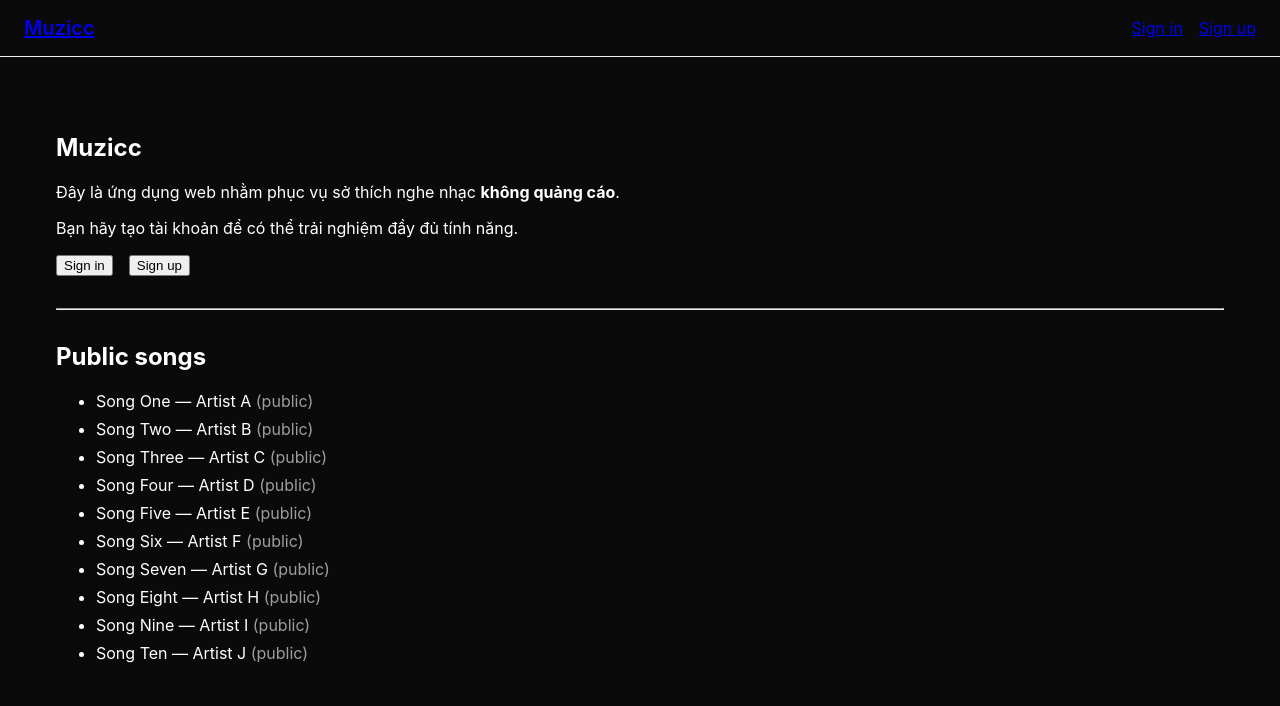
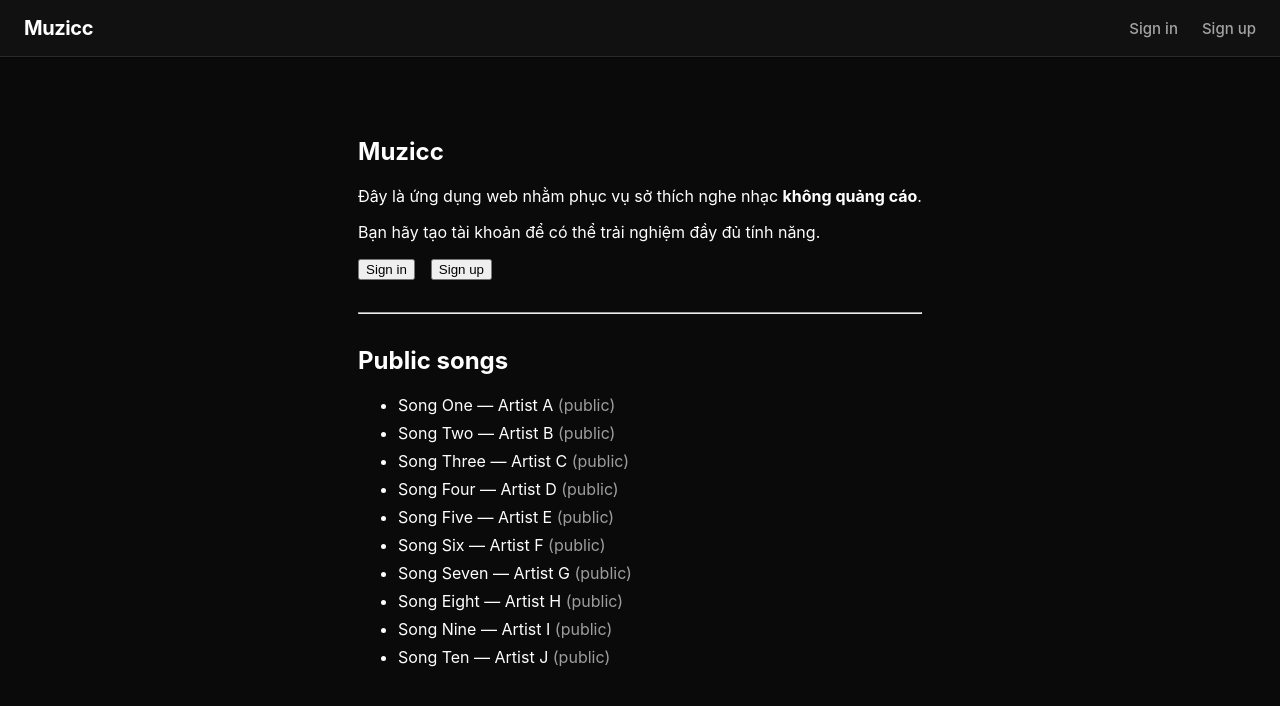
Before and after one commit to taipham2710/Muzicc, a React app in the folder frontend/: page / in a window 1280 px wide. Shown: the top 706 px of the page. Built offline with nearby package versions, Linux system fonts and the light colour scheme; the HTML template or start-up script is replaced by a standard one.

Commit message:
style(PublicLayout): use design system CSS variables

```diff
--- a/frontend/src/layouts/PublicLayout.tsx
+++ b/frontend/src/layouts/PublicLayout.tsx
@@ -1,34 +1,79 @@
 import { Link, Outlet } from "react-router-dom";
+import { useLocation } from "react-router-dom";
+import ToastContainer from "../components/ToastContainer";
+import GlobalAudioPlayer from "../components/GlobalAudioPlayer";
 
 export default function PublicLayout() {
+  const location = useLocation();
+  const isLogin = location.pathname === "/login";
+  const isRegister = location.pathname === "/register";
+
   return (
-    <div className="min-h-screen flex flex-col">
-      {/* Header */}
+    <div
+      style={{
+        minHeight: "100vh",
+        display: "flex",
+        flexDirection: "column",
+        backgroundColor: "var(--bg-base)",
+        color: "var(--text)",
+      }}
+    >
       <header
         style={{
           display: "flex",
           justifyContent: "space-between",
           alignItems: "center",
           padding: "16px 24px",
-          borderBottom: "1px solid #eee",
+          borderBottom: "1px solid var(--border)",
+          backgroundColor: "var(--bg-elevated)",
+          boxShadow: "var(--shadow-sm)",
         }}
       >
-        {/* Left: App name */}
-        <Link to="/" style={{ fontSize: 20, fontWeight: 600 }}>
+        <Link
+          to="/"
+          style={{
+            fontSize: 20,
+            fontWeight: 700,
+            color: "var(--text)",
+            textDecoration: "none",
+            letterSpacing: "-0.02em",
+          }}
+        >
           Muzicc
         </Link>
 
-        {/* Right: Auth actions */}
-        <div style={{ display: "flex", gap: 16 }}>
-          <Link to="/login">Sign in</Link>
-          <Link to="/register">Sign up</Link>
+        <div style={{ display: "flex", gap: 24, alignItems: "center" }}>
+          <Link
+            to="/login"
+            style={{
+              color: isLogin ? "var(--primary)" : "var(--text-secondary)",
+              textDecoration: "none",
+              fontSize: 15,
+              fontWeight: isLogin ? 600 : 500,
+            }}
+          >
+            Sign in
+          </Link>
+          <Link
+            to="/register"
+            style={{
+              color: isRegister ? "var(--primary)" : "var(--text-secondary)",
+              textDecoration: "none",
+              fontSize: 15,
+              fontWeight: isRegister ? 600 : 500,
+            }}
+          >
+            Sign up
+          </Link>
         </div>
       </header>
 
-      {/* Page content */}
-      <main style={{ flex: 1, padding: 24 }}>
+      <main style={{ flex: 1, padding: 28, display: "flex", alignItems: "flex-start", justifyContent: "center" }}>
         <Outlet />
       </main>
+
+      <GlobalAudioPlayer />
+      <ToastContainer />
     </div>
   );
 }
```
